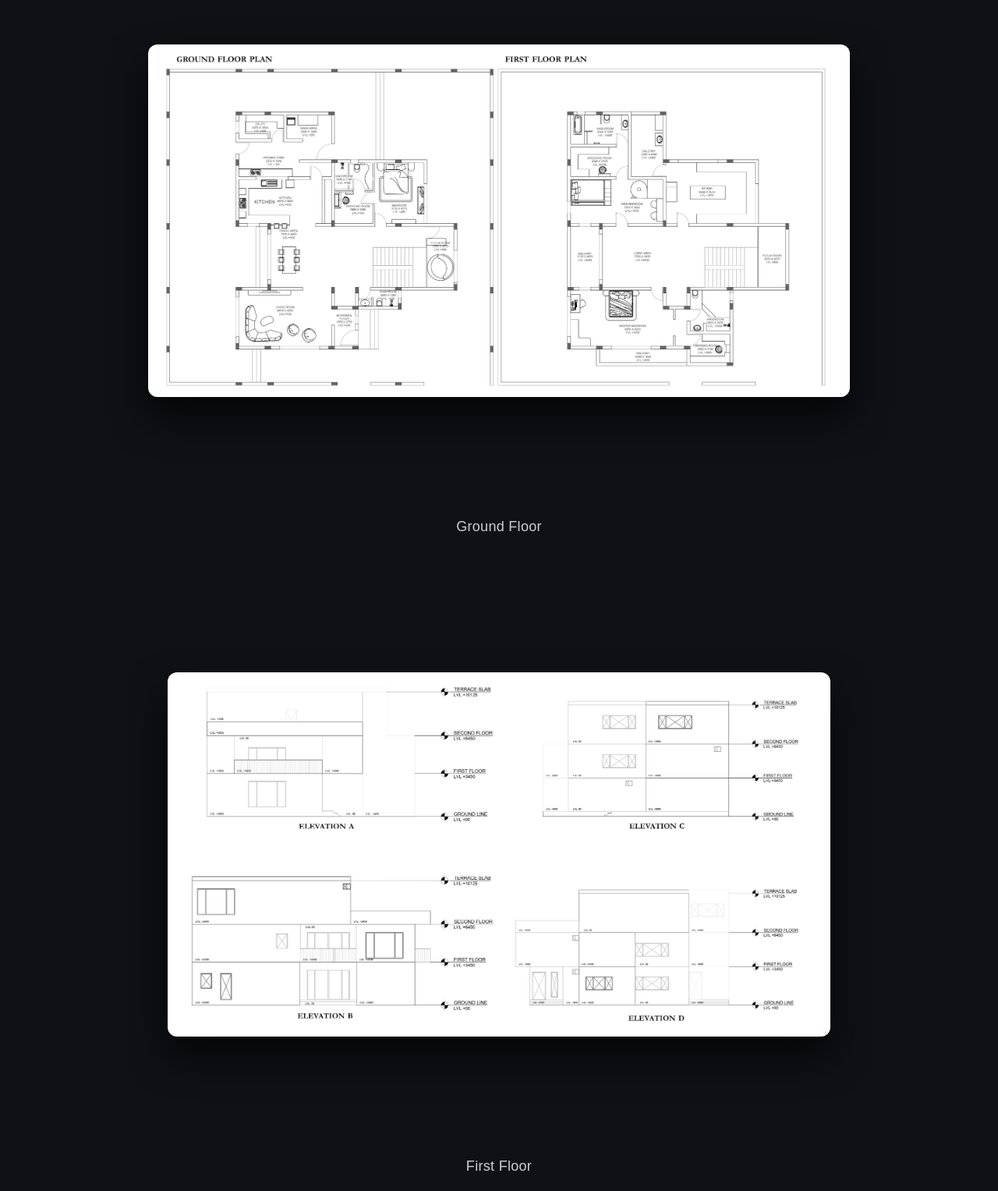
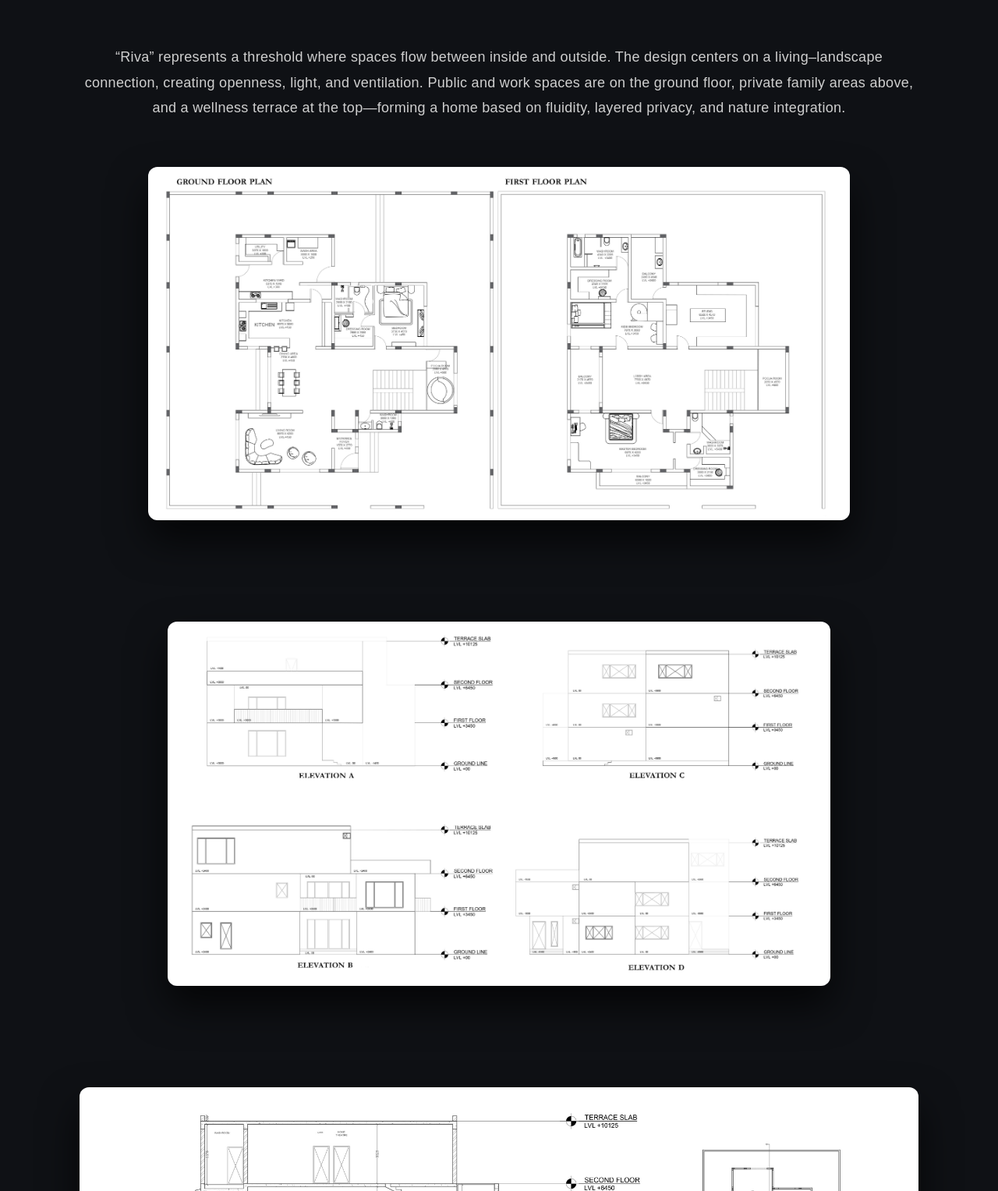
Before and after one commit to dharapatelarch/dharaportfolio12, a plain HTML site: page project5.html in a window 1280 px wide. Shown: the part 233-1760 px from the top of the page at 78% size. Drawn offline with Linux system fonts and the light colour scheme.

Commit message:
Update project5.html

```diff
--- a/project5.html
+++ b/project5.html
@@ -154,7 +154,11 @@
 <section class="project-page">
 
 <h1>Riva</h1>
-
+<div class="project-block">
+<p>
+“Riva” represents a threshold where spaces flow between inside and outside. The design centers on a living–landscape connection, creating openness, light, and ventilation. Public and work spaces are on the ground floor, private family areas above, and a wellness terrace at the top—forming a home based on fluidity, layered privacy, and nature integration.
+</p>
+</div>
 
 <div class="project-content">
 
@@ -163,20 +167,10 @@
 <img src="23.png" class="small-image2" onclick="openImage(this.src)">
 </div>
 
-<div class="project-block">
-<p>
-Ground Floor
-</p>
-</div>
+
 
 <div class="project-block">
 <img src="24.png" class="small-image1" onclick="openImage(this.src)">
-</div>
-
-<div class="project-block">
-<p>
-First Floor
-</p>
 </div>
 
 
@@ -188,11 +182,7 @@
 
 
 
-<div class="project-block">
-<p>
-Terrace Floor
-</p>
-</div>
+
 
 
 
```
